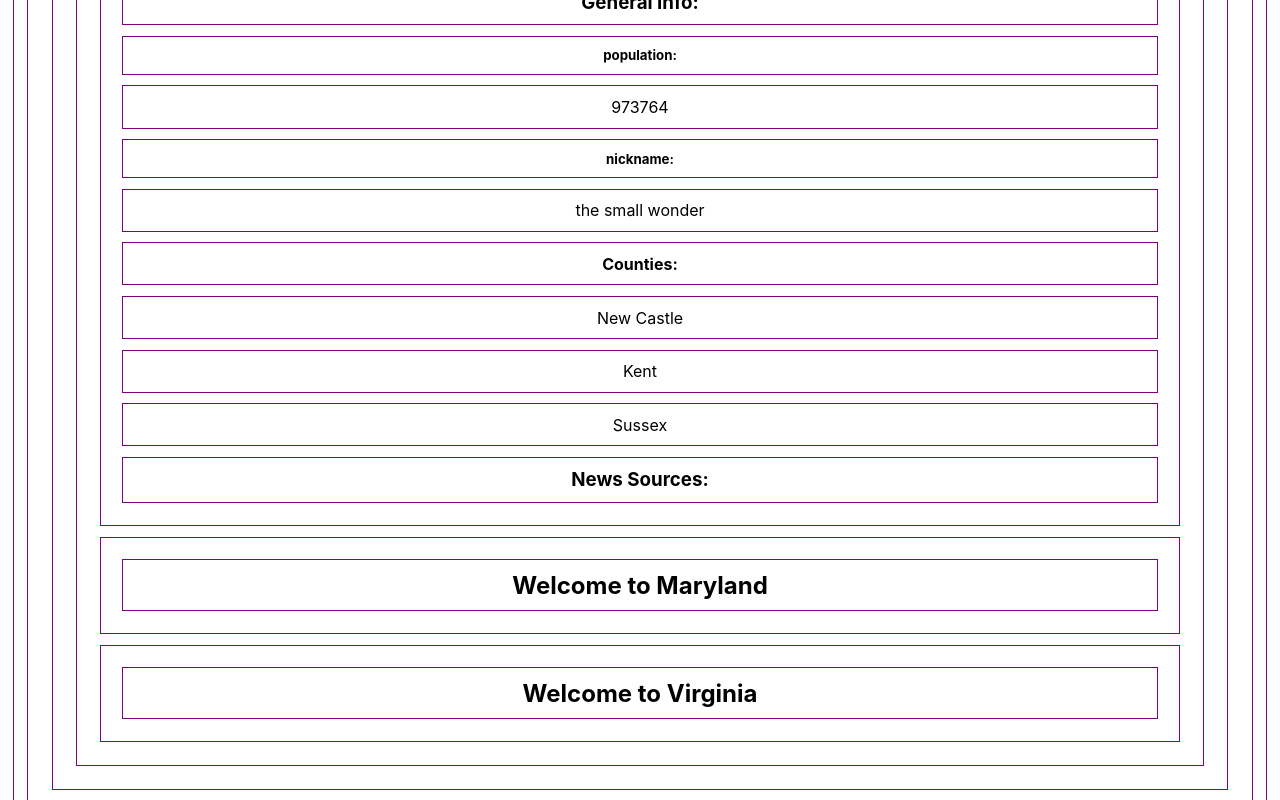
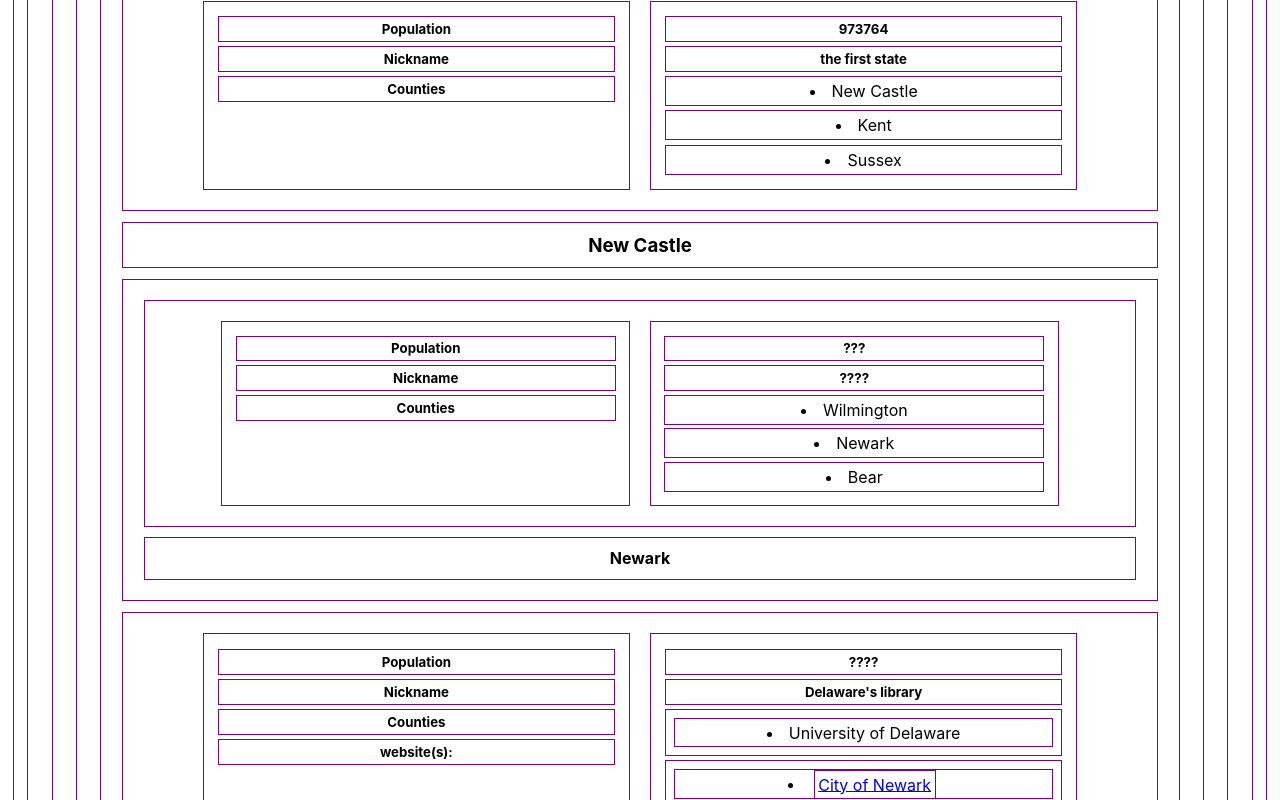
Before and after one commit to tompsherman/delmarva-news-map, a React (Create React App) app in the folder app/: page / in a window 1280 px wide. Shown: the part 280-1080 px from the top of the page. Built offline with nearby package versions, Linux system fonts and the light colour scheme.

Commit message:
state components experimenting / scaffolding

```diff
--- a/app/src/App.js
+++ b/app/src/App.js
@@ -2,12 +2,14 @@ import React from 'react'
 
 import Delaware from './state-components/Delaware'
 import Maryland from './state-components/Maryland'
+import ProtoState from './state-components/ProtoState';
 import Virginia from './state-components/Virginia'
 
 const App = () => {
   return (
     <div className="App">
       <h1>Delmarva News Map roundup</h1>
+      <ProtoState />
       <Delaware />
       <Maryland />
       <Virginia />
--- a/app/src/index.css
+++ b/app/src/index.css
@@ -18,3 +18,17 @@ code {
   font-family: source-code-pro, Menlo, Monaco, Consolas, "Courier New",
     monospace;
 }
+
+.stateHolder {
+  display: flex;
+  flex-wrap: wrap;
+  justify-content: center;
+}
+
+.stateInfo {
+  width: 29%;
+}
+
+.column {
+  width: 40%;
+}
--- a/app/src/state-components/Delaware.js
+++ b/app/src/state-components/Delaware.js
@@ -1,4 +1,4 @@
-import React from 'react'
+import React, {useState} from 'react'
 
 const delaware = {
     population: 973764,
@@ -7,24 +7,40 @@ const delaware = {
 }
 
 const Delaware = () => {
+    const [toggle, setToggle] = useState(false)
+    const [boggle, setBoggle] = useState(false)
+    const [snoggle, setSnoggle] = useState(false)
 
     let random = Math.floor(Math.random()*4)
+
+    const deInfo = () => {setToggle(!toggle)}
+    const countyInfo = () => {setBoggle(!boggle)}
+    const townInfo = () => {setSnoggle(!snoggle)}
 
     console.log(random)
 
     return (
         <div>
-            <h2>Welcome to Delaware</h2>
-            <h3>General Info:</h3>
-            <h5>population:</h5>
-            <p>{delaware.population}</p>
-            <h5>nickname:</h5>
-            <p>{delaware.nickname[random]}</p>
-            <h4>Counties:</h4>
-            {
-                delaware.counties.map(county =><p>{county}</p>)
-            }
-            <h3>News Sources:</h3>
+            <h2 onClick={deInfo}>Welcome to Delaware</h2>
+
+            <div className="hidden">
+                {toggle? (
+                <div className="stateHolder">
+                    <h3 className="stateInfo">General Info:</h3>
+                    <h5 className="stateInfo">population:</h5>
+                    <p className="stateInfo">{delaware.population}</p>
+                    <h5 className="stateInfo">nickname:</h5>
+                    <p className="stateInfo">{delaware.nickname[random]}</p>
+                    <h4 className="stateInfo">Counties:</h4>
+                    {
+                        delaware.counties.map(county =>
+                            <p  className="stateInfo">{county}</p>
+                        )
+                    }
+                    <h3 className="stateInfo">News Sources:</h3>
+                </div> ) : (null)
+                }
+            </div>
         </div>
     )
 }
--- /dev/null
+++ b/app/src/state-components/ProtoState.js
@@ -0,0 +1,78 @@
+import React from 'react'
+
+const ProtoState = () => {
+    return (
+        <div>
+            <h2>Delaware</h2>
+            <div className="stateHolder">
+                <div className="column">
+                    <h5>Population</h5>
+                    <h5>Nickname</h5>
+                    <h5>Counties</h5>
+                </div>
+                <div className="column">
+                    <h5>973764</h5>
+                    <h5>the first state</h5>
+                    <li>
+                        New Castle
+                    </li>
+                    <li>
+                        Kent
+                    </li>
+                    <li>
+                        Sussex
+                    </li>
+
+                </div>
+            </div>
+                <h3>New Castle</h3>
+            <div>
+                    <div className="stateHolder">
+                        <div className="column">
+                            <h5>Population</h5>
+                            <h5>Nickname</h5>
+                            <h5>Counties</h5>
+                        </div>
+                        <div className="column">
+                            <h5>???</h5>
+                            <h5>????</h5>
+                            <li>
+                                Wilmington
+                            </li>
+                            <li>
+                                Newark
+                            </li>
+                            <li>
+                                Bear
+                            </li>
+                        </div>
+                    </div>
+            <h4>Newark</h4>
+            </div>
+            <div className="stateHolder">
+                <div className="column">
+                    <h5>Population</h5>
+                    <h5>Nickname</h5>
+                    <h5>Counties</h5>
+                    <h5>website(s):</h5>
+                </div>
+                <div className="column">
+                    <h5>????</h5>
+                    <h5>Delaware's library</h5>
+                    <div>
+                        <li>
+                            University of Delaware
+                        </li>
+                    </div>
+                    <div>
+                        <li>
+                            <a href="https://newarkde.gov/">City of Newark</a>
+                        </li>
+                    </div>
+                </div>
+            </div>
+        </div>
+    )
+}
+
+export default ProtoState
--- a/app/src/state-components/Virginia.js
+++ b/app/src/state-components/Virginia.js
@@ -1,9 +1,62 @@
-import React from 'react'
+import React, {useState} from 'react'
+
+const virginia = {
+    population: 44200,
+    nickname: ["the old dominion"],
+    counties: ["Northampton", "Accomack"]
+}
 
 const Virginia = () => {
+    const [toggle, setToggle] = useState(false)
+    const [boggle, setBoggle] = useState(false)
+    const [snoggle, setSnoggle] = useState(false)
+
+    let random = Math.floor(Math.random()*4)
+
+    const vaInfo = () => {setToggle(!toggle)}
+    const countyInfo = () => {setBoggle(!boggle)}
+    const townInfo = () => {setSnoggle(!snoggle)}
+
+    console.log(random)
+
     return (
         <div>
-            <h2>Welcome to Virginia</h2>
+            <h2 onClick={vaInfo}>Welcome to Virginia</h2>
+
+            <div className="hidden">
+                {toggle? (
+                <div>
+                    <h3>General Info:</h3>
+                    <h5>population:</h5>
+                    <p>{virginia.population}</p>
+                    <h5>nickname:</h5>
+                    <p>{virginia.nickname[random]}</p>
+                    <h4>Counties:</h4>
+                    <p onClick={countyInfo}>Northampton</p>
+                    <div className="moreHidden">
+                                    {boggle? (
+                                    <div>
+                                        <p>county population</p>
+                                        <p>county nickname</p>
+                                        <p onClick={townInfo}>this is a town</p>
+                                        <div className="mostHidden">
+                                            {snoggle? (
+                                                <div>
+                                                    <p>town population</p>
+                                                    <p>town nickname</p>
+                                                    <p>other things about the town</p>
+                                                </div>
+                                            ):(null)}
+                                        </div>
+                                    </div>
+                                    ):(null)}
+                    </div>
+                    <p onClick={countyInfo}>Accomack</p>
+
+                    <h3>News Sources:</h3>
+                </div> ) : (null)
+                }
+            </div>
         </div>
     )
 }
```
Also changed, not shown: app/src/stateInfo/stateData.js (deleted), 1 other file (tests, documents, lock files or other folders).
